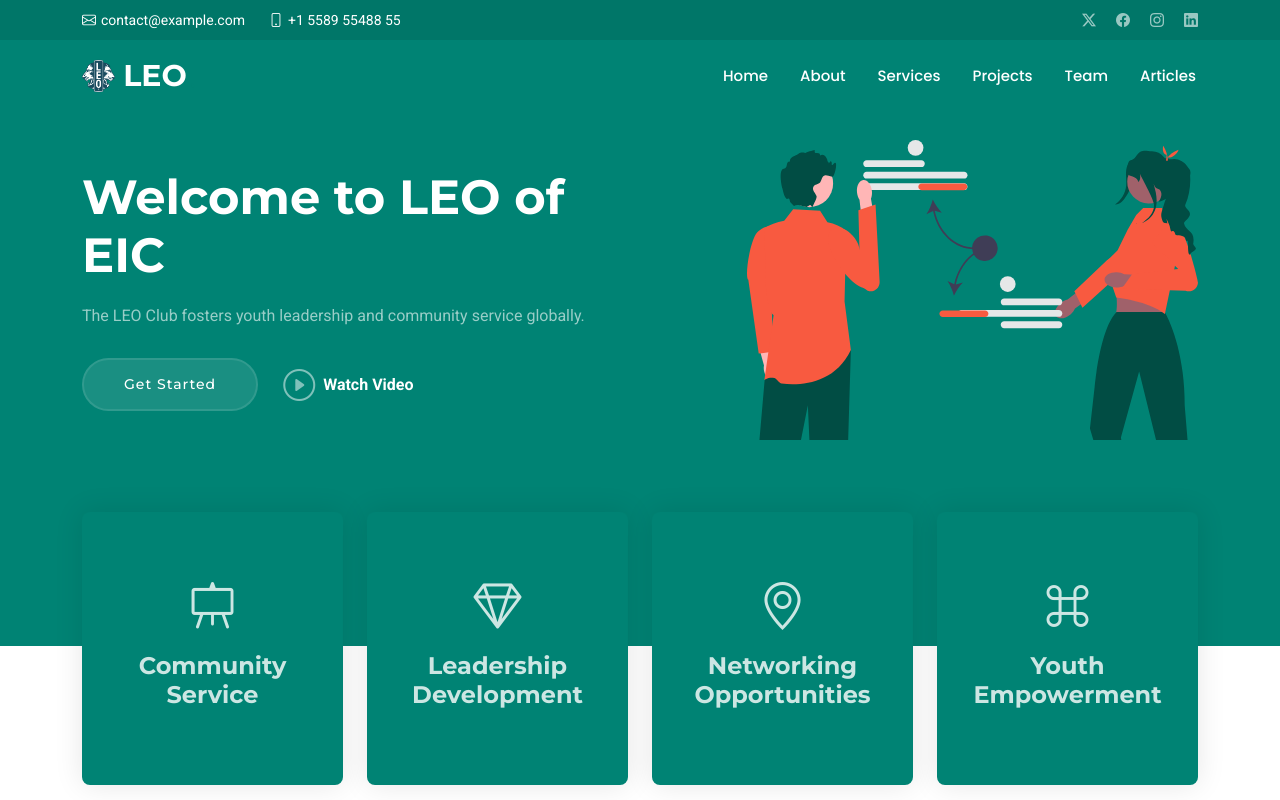
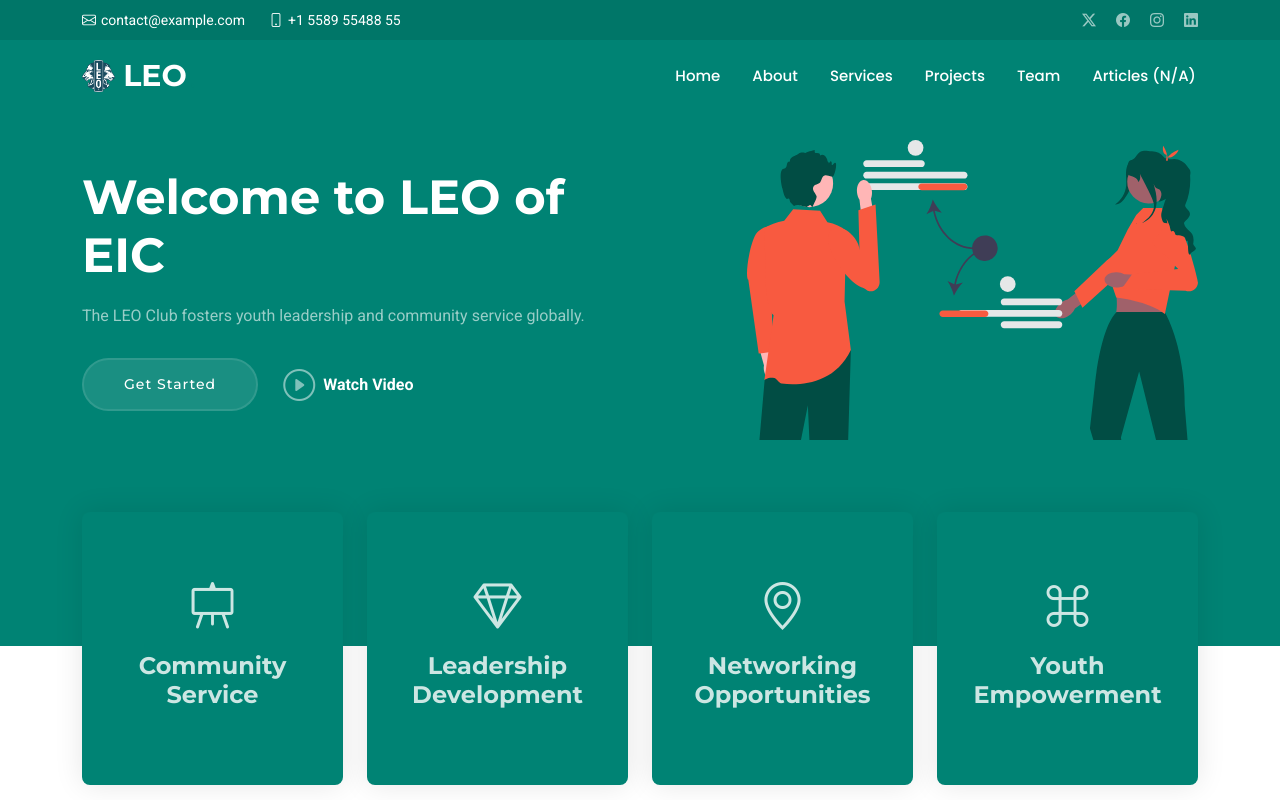
Before and after one commit to not10gamer/LEO, a plain HTML site: page index.html in a window 1280 px wide. Shown: the top 800 px of the page. Drawn offline with Linux system fonts and the light colour scheme.

```diff
--- a/index.html
+++ b/index.html
@@ -72,7 +72,7 @@
             <li><a href="#services">Services</a></li>
             <li><a href="#portfolio">Projects</a></li>
             <li><a href="#team">Team</a></li>
-            <li><a href="blog.html">Articles</a></li>
+            <li><a href="blog.html">Articles (N/A)</a></li>
           </ul>
           <i class="mobile-nav-toggle d-xl-none bi bi-list"></i>
         </nav>
```
